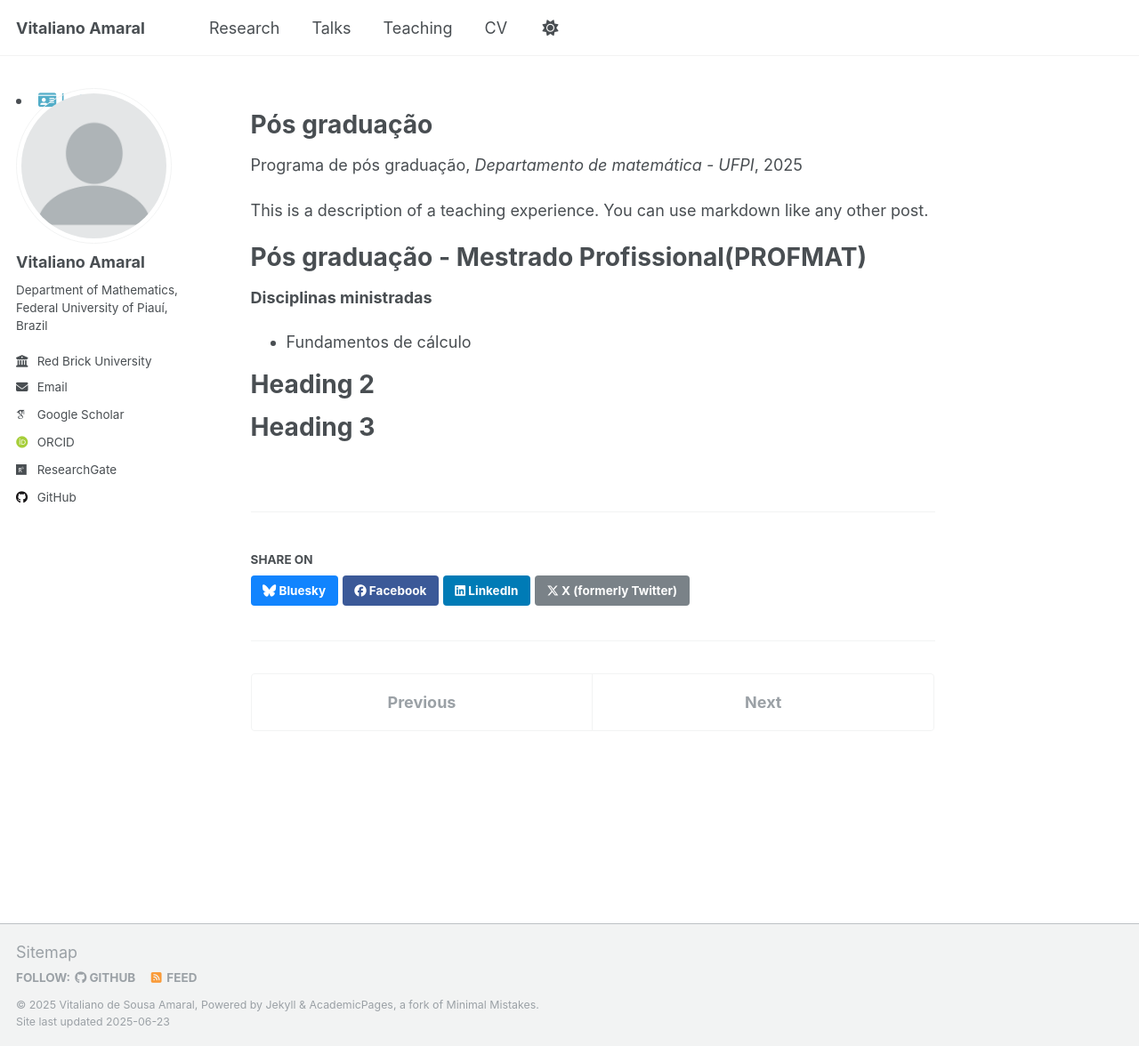
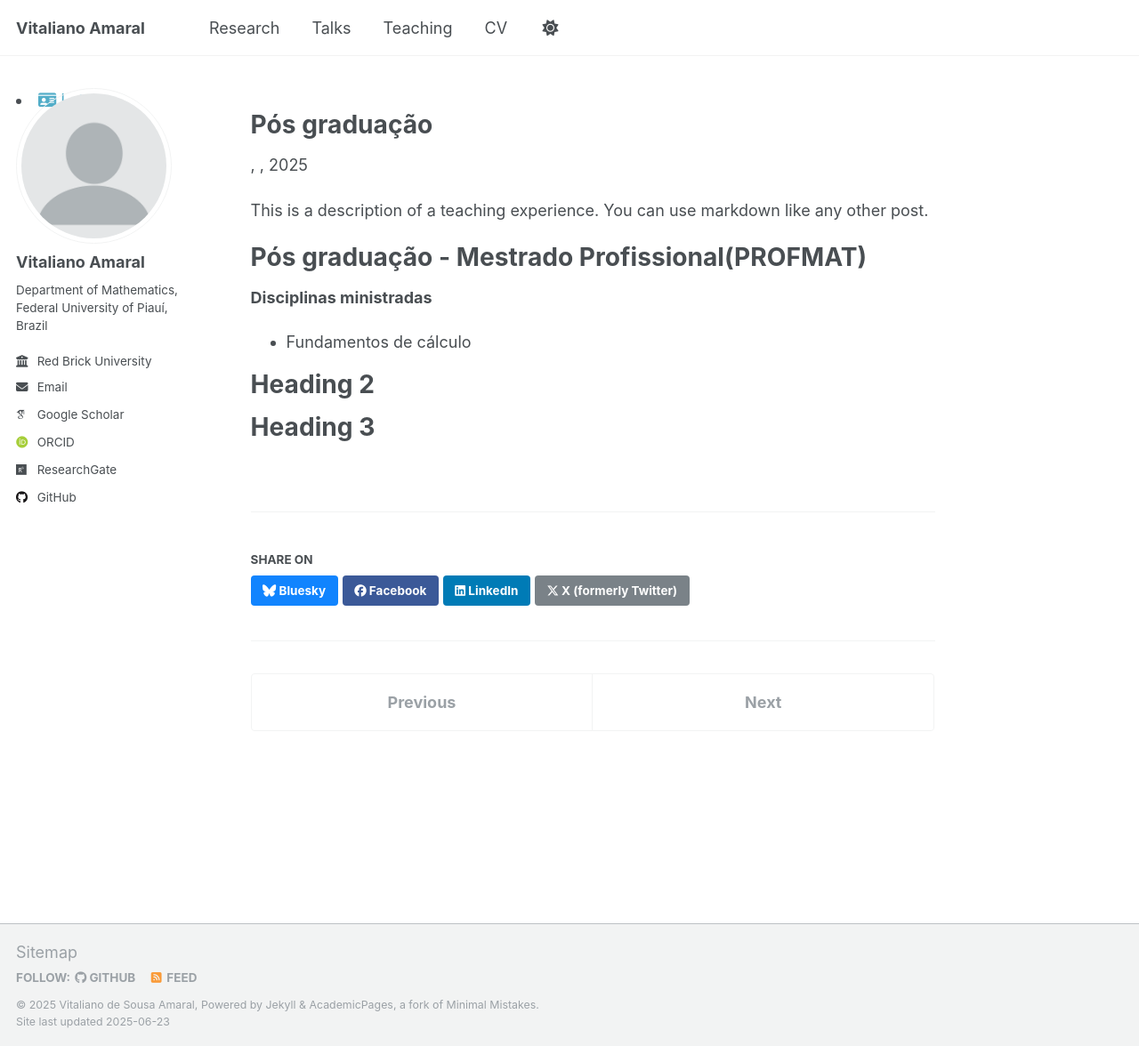
Before and after one commit to vitalianoamaral/vitalianoamaral.github.io, a Jekyll site: the page built from _teaching/2014-spring-teaching-1.md, in a window 1280 px wide and 1176 px high. Shown: the whole window at 89% size. Built offline with Jekyll 4.4.1, drawn with Linux system fonts in a browser that asks for light colours; some web fonts are replaced; part of the change alters nothing that is shown.

Commit message:
Update 2014-spring-teaching-1.md

```diff
--- a/_teaching/2014-spring-teaching-1.md
+++ b/_teaching/2014-spring-teaching-1.md
@@ -1,11 +1,11 @@
 ---
 title: "Pós graduação"
 collection: teaching
-type: "Programa de pós graduação"
+#type: "Programa de pós graduação"
 permalink: /teaching/2014-spring-teaching-1
-venue: "Departamento de matemática - UFPI"
-date: u-01-01
-location: "Teresina, Brazil"
+#venue: "Departamento de matemática - UFPI"
+#date: u-01-01
+#location: "Teresina, Brazil"
 ---
 
 This is a description of a teaching experience. You can use markdown like any other post.
```
